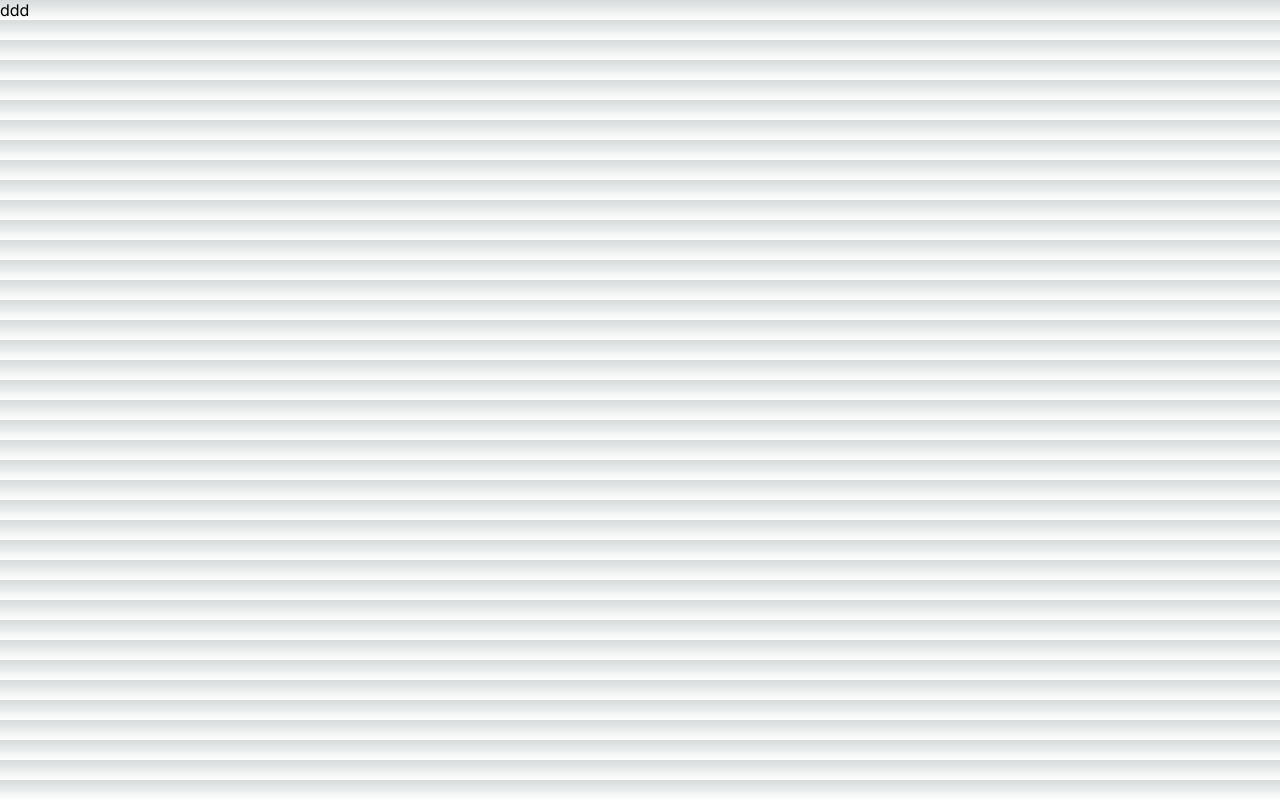
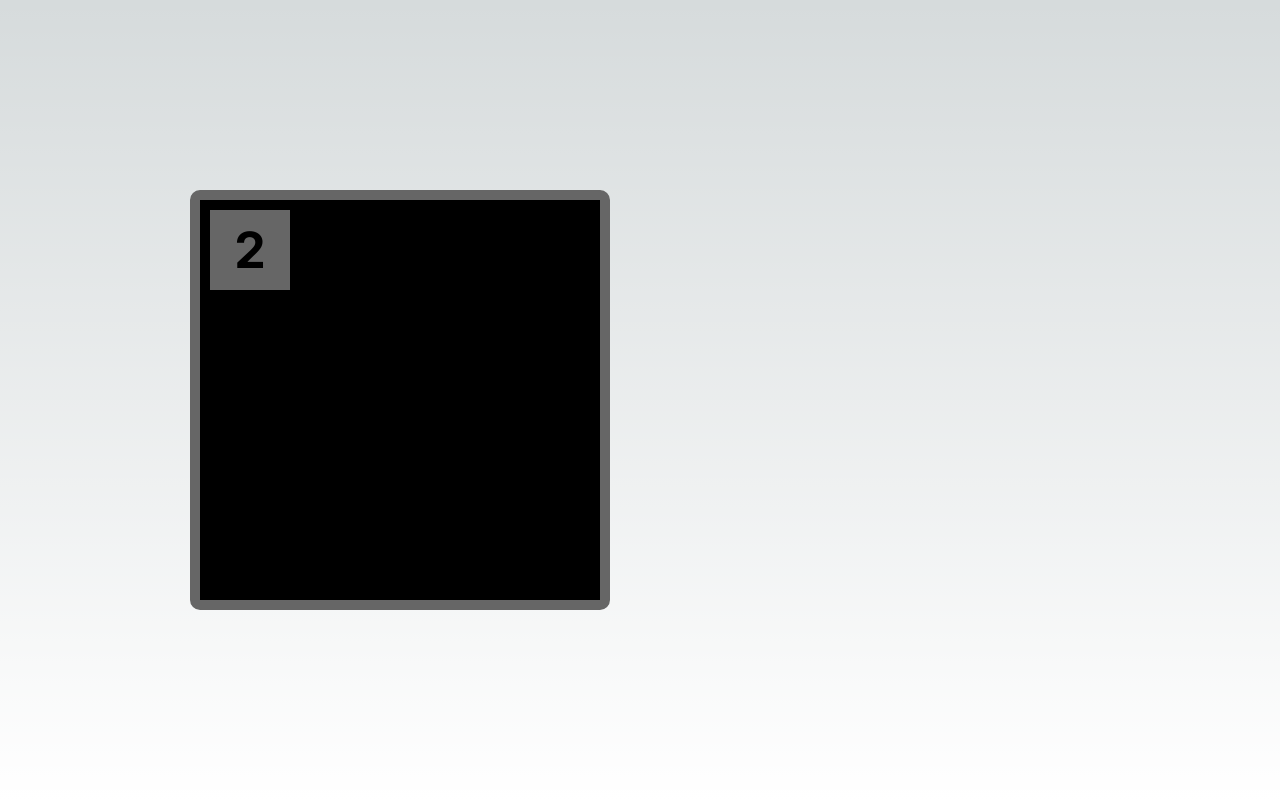
Before and after one commit to Doeuning/arcade, a Next.js app: page / in a window 1280 px wide. Built offline with nearby package versions, Linux system fonts and the light colour scheme.

Commit message:
html settint

```diff
--- a/package.json
+++ b/package.json
@@ -12,6 +12,7 @@
     "next": "^14.2.3",
     "react": "^18.3.1",
     "react-dom": "^18.3.1",
+    "sass": "^1.80.6",
     "styled-components": "^6.1.11"
   },
   "devDependencies": {
--- a/src/app/page.js
+++ b/src/app/page.js
@@ -1,13 +1,13 @@
 import Image from "next/image";
 // import Game2048 from "@/components/Game2048";
-import Page from "@/pages/home";
+import ExportHtml from "@/pages/exportHtml";
 import { StrictMode } from "react";
 
 export default function Home() {
   return (
     <main className="main">
       {
-        <Page />
+        <ExportHtml />
         /* <Game2048 /> */
       }
     </main>
--- a/src/components/Game2048.html
+++ b/src/components/Game2048.html
@@ -1 +1,5 @@
-<div class="container">ddd</div>
+<div class="wrap">
+  <div class="container">
+    <div class="box">2</div>
+  </div>
+</div>
--- a/src/pages/home.js
+++ b/src/pages/exportHtml.js
@@ -1,11 +1,12 @@
 import fs from "fs";
 import path from "path";
+import "@/styles/exportHtml.scss";
 
-const Home = async () => {
+const ExportHtml = async () => {
   const filePath = path.join(process.cwd(), "src/components/Game2048.html");
   const htmlContent = fs.readFileSync(filePath, "utf-8");
 
   return <div dangerouslySetInnerHTML={{ __html: htmlContent }} />;
 };
 
-export default Home;
+export default ExportHtml;
--- /dev/null
+++ b/src/styles/exportHtml.scss
@@ -0,0 +1,30 @@
+.wrap {
+  display: flex;
+  align-items: center;
+  justify-content: center;
+  width: 100vh;
+  height: 100vh;
+}
+.container {
+  text-align: center;
+  box-sizing: content-box;
+  width: 400px;
+  height: 400px;
+  border: 10px solid #666;
+  border-radius: 10px;
+  background: #000;
+  .box {
+    display: flex;
+    justify-content: center;
+    align-items: center;
+    box-sizing: border-box;
+    width: 100px;
+    height: 100px;
+    border: 10px solid #000;
+    background: #666;
+    color: #000;
+    font-weight: 700;
+    font-size: 50px;
+    text-align: center;
+  }
+}
```
Also changed, not shown: 1 other file (tests, documents, lock files or other folders).
